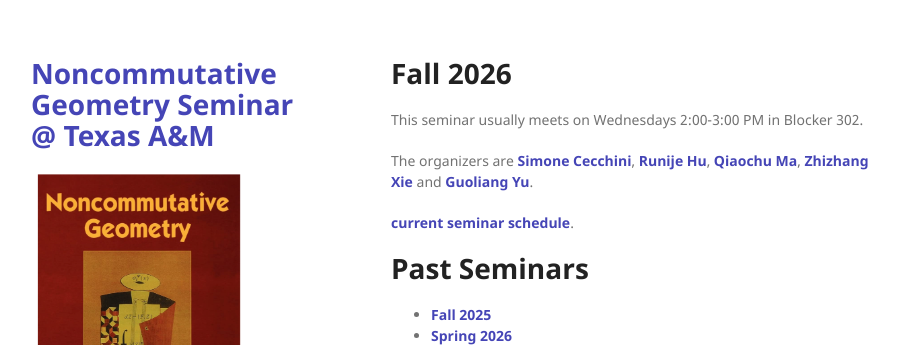
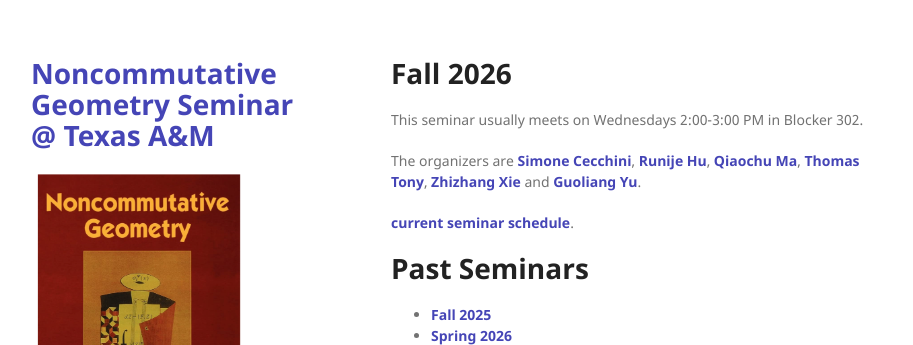
Before and after one commit to tamu-seminar/noncommutative-geometry, a Jekyll site: the page built from index.md, in a window 1280 px wide. Shown: the top 345 px of the page, without its empty margins (179-1092 px from the left). Built offline with Jekyll 4.4.1, drawn with Linux system fonts in a browser that asks for light colours.

Commit message:
update Thomas Tony webpage

```diff
--- a/index.md
+++ b/index.md
@@ -18,7 +18,7 @@
 
 This seminar usually meets on Wednesdays 2:00-3:00 PM in Blocker 302.
 
-The organizers are  [Simone Cecchini](https://simonececchini.org/), [Runije Hu](https://sites.google.com/view/runjiehu/home), [Qiaochu Ma](https://sites.google.com/view/qiaochu-ma), [Zhizhang Xie](https://people.tamu.edu/~xie/) and [Guoliang Yu](https://artsci.tamu.edu/mathematics/contact/profiles/guoliang-yu.html).
+The organizers are  [Simone Cecchini](https://simonececchini.org/), [Runije Hu](https://sites.google.com/view/runjiehu/home), [Qiaochu Ma](https://sites.google.com/view/qiaochu-ma), [Thomas Tony](https://ttony.eu), [Zhizhang Xie](https://people.tamu.edu/~xie/) and [Guoliang Yu](https://artsci.tamu.edu/mathematics/contact/profiles/guoliang-yu.html).
 
 
 [current seminar schedule](https://sites.google.com/view/ncgseminartamu/home).
```
